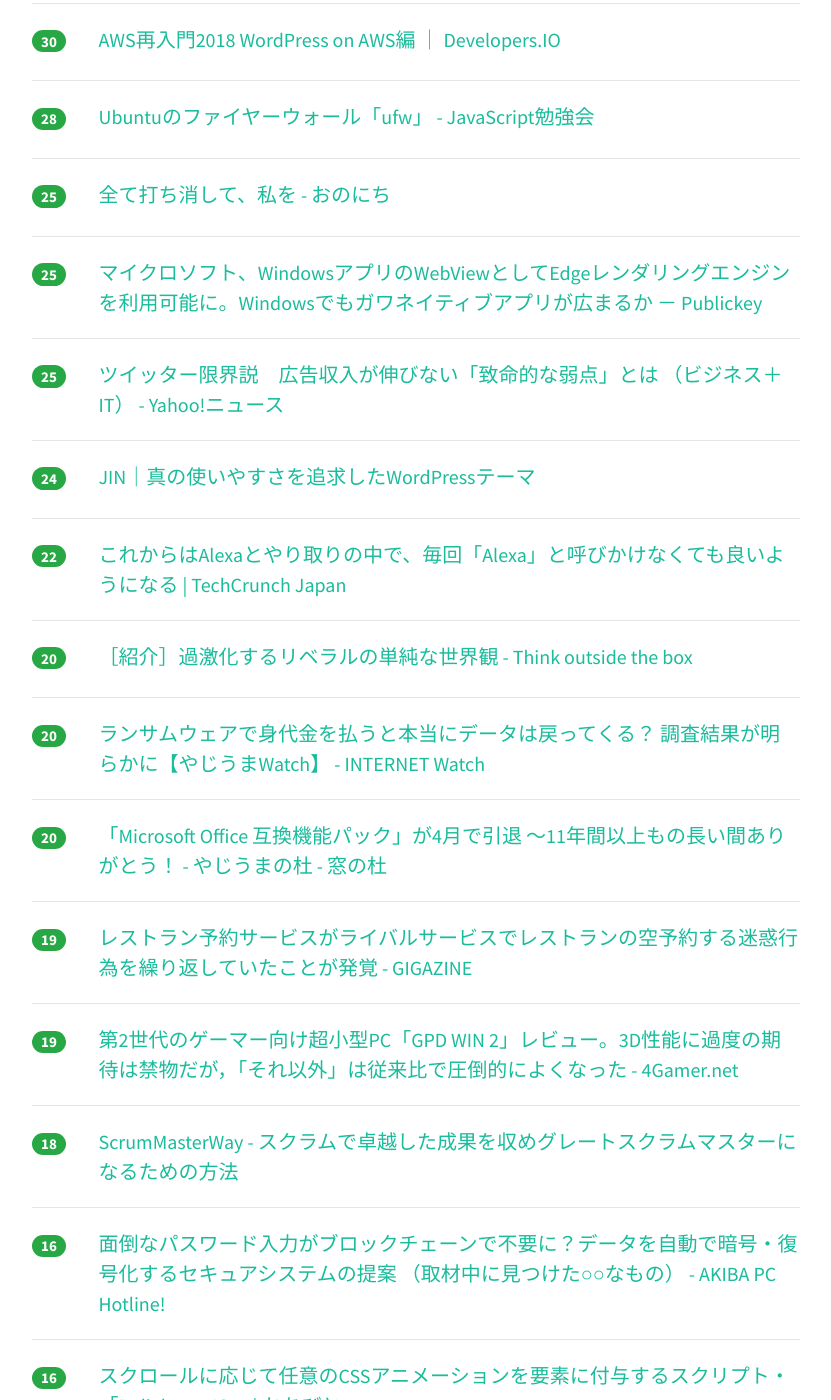
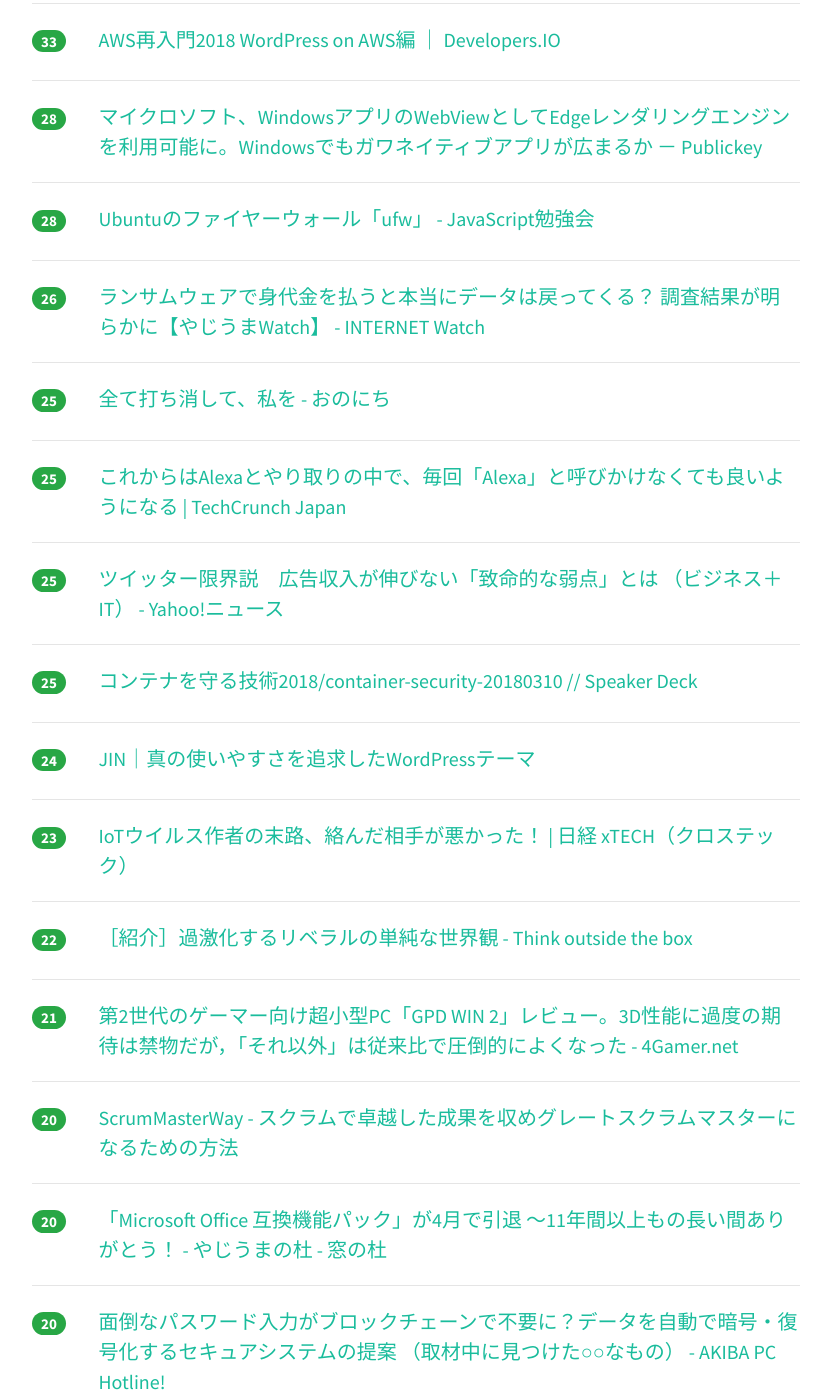
Before and after one commit to yatta47/hatena-matome-site, a Jekyll site: the page built from _posts/2018-03-12-hatena.md, in a window 1280 px wide and 1400 px high, scrolled down 993 px. Shown: the whole window, without its empty margins (224-1055 px from the left). Built offline with Jekyll 4.4.1, drawn with Linux system fonts in a browser that asks for light colours; nearby versions of some CDN libraries; some of the changed text lies outside the part shown.

Commit message:
Updated 2018-03-12

```diff
--- a/_posts/2018-03-12-hatena.md
+++ b/_posts/2018-03-12-hatena.md
@@ -1,54 +1,64 @@
 ---
 layout: post
 title:  "2018-03-12 はてぶIT"
-date:   2018-03-12 12:03:07
+date:   2018-03-12 13:02:34
 tags: [it-hotentry]
 ---
-30 件のデータあり
+31 件のデータあり
 
 <hr><div class="row">
-<div class="col-1"><span class="badge badge-pill badge-success h2">90</span></div>
+<div class="col-1"><span class="badge badge-pill badge-success h2">116</span></div>
 <div class="col-11"><a href='http://www.publickey1.jp/blog/18/windows_10apiwindows_mlwindows.html' target='_blank'>マイクロソフト、Windows 10に機械学習の実行環境とAPIを備えた「Windows ML」搭載へ。Windowsを学習済みモデルの実行プラットフォームに － Publickey</a></div>
 </div>
 <hr>
 <div class="row">
-<div class="col-1"><span class="badge badge-pill badge-success h2">49</span></div>
+<div class="col-1"><span class="badge badge-pill badge-success h2">72</span></div>
+<div class="col-11"><a href='http://hokoxjouhou.blog105.fc2.com/blog-entry-1129.html' target='_blank'>電子書籍の不満と解決への提言 - 情報管理LOG</a></div>
+</div>
+<hr>
+<div class="row">
+<div class="col-1"><span class="badge badge-pill badge-success h2">62</span></div>
+<div class="col-11"><a href='https://turingcomplete.fm/9' target='_blank'>9. 東大CPU実験で自作CPUにUnixを移植した話 (ぬるぽへ)</a></div>
+</div>
+<hr>
+<div class="row">
+<div class="col-1"><span class="badge badge-pill badge-success h2">60</span></div>
 <div class="col-11"><a href='https://anond.hatelabo.jp/20180311231447' target='_blank'>「漫画村で読みました」→NG 「図書館で読みました」→OK</a></div>
 </div>
 <hr>
 <div class="row">
-<div class="col-1"><span class="badge badge-pill badge-success h2">42</span></div>
-<div class="col-11"><a href='http://hokoxjouhou.blog105.fc2.com/blog-entry-1129.html' target='_blank'>電子書籍の不満と解決への提言 - 情報管理LOG</a></div>
+<div class="col-1"><span class="badge badge-pill badge-success h2">44</span></div>
+<div class="col-11"><a href='http://aoe-tk.hatenablog.com/entry/2018/03/11/203708' target='_blank'>Java Client Roadmap Updateによせて (前編) - AOEの日記</a></div>
 </div>
 <hr>
 <div class="row">
 <div class="col-1"><span class="badge badge-pill badge-success h2">39</span></div>
-<div class="col-11"><a href='http://aoe-tk.hatenablog.com/entry/2018/03/11/203708' target='_blank'>Java Client Roadmap Updateによせて (前編) - AOEの日記</a></div>
+<div class="col-11"><a href='http://datajournalismjp.github.io/handbook/' target='_blank'>ようこそ - データ・ジャーナリズム・ハンドブック</a></div>
 </div>
 <hr>
 <div class="row">
 <div class="col-1"><span class="badge badge-pill badge-success h2">38</span></div>
-<div class="col-11"><a href='https://turingcomplete.fm/9' target='_blank'>9. 東大CPU実験で自作CPUにUnixを移植した話 (ぬるぽへ)</a></div>
-</div>
-<hr>
-<div class="row">
-<div class="col-1"><span class="badge badge-pill badge-success h2">37</span></div>
-<div class="col-11"><a href='http://datajournalismjp.github.io/handbook/' target='_blank'>ようこそ - データ・ジャーナリズム・ハンドブック</a></div>
-</div>
-<hr>
-<div class="row">
-<div class="col-1"><span class="badge badge-pill badge-success h2">32</span></div>
 <div class="col-11"><a href='https://gigazine.net/news/20180312-broccoli-tree/' target='_blank'>SNSで写真を共有することの影響力と恐怖を語る「ブロッコリーの木」 - GIGAZINE</a></div>
 </div>
 <hr>
 <div class="row">
-<div class="col-1"><span class="badge badge-pill badge-success h2">30</span></div>
+<div class="col-1"><span class="badge badge-pill badge-success h2">33</span></div>
 <div class="col-11"><a href='https://dev.classmethod.jp/cloud/aws/2018-aws-re-entering-wordpress-on-aws/' target='_blank'>AWS再入門2018 WordPress on AWS編 ｜ Developers.IO</a></div>
 </div>
 <hr>
 <div class="row">
 <div class="col-1"><span class="badge badge-pill badge-success h2">28</span></div>
+<div class="col-11"><a href='http://www.publickey1.jp/blog/18/windowswebviewedgewindows.html' target='_blank'>マイクロソフト、WindowsアプリのWebViewとしてEdgeレンダリングエンジンを利用可能に。Windowsでもガワネイティブアプリが広まるか － Publickey</a></div>
+</div>
+<hr>
+<div class="row">
+<div class="col-1"><span class="badge badge-pill badge-success h2">28</span></div>
 <div class="col-11"><a href='http://jsstudy.hatenablog.com/entry/ufw_firewall-of-Ubuntu' target='_blank'>Ubuntuのファイヤーウォール「ufw」 - JavaScript勉強会</a></div>
+</div>
+<hr>
+<div class="row">
+<div class="col-1"><span class="badge badge-pill badge-success h2">26</span></div>
+<div class="col-11"><a href='https://internet.watch.impress.co.jp/docs/yajiuma/1110904.html' target='_blank'>ランサムウェアで身代金を払うと本当にデータは戻ってくる？ 調査結果が明らかに【やじうまWatch】 - INTERNET Watch</a></div>
 </div>
 <hr>
 <div class="row">
@@ -58,7 +68,7 @@ tags: [it-hotentry]
 <hr>
 <div class="row">
 <div class="col-1"><span class="badge badge-pill badge-success h2">25</span></div>
-<div class="col-11"><a href='http://www.publickey1.jp/blog/18/windowswebviewedgewindows.html' target='_blank'>マイクロソフト、WindowsアプリのWebViewとしてEdgeレンダリングエンジンを利用可能に。Windowsでもガワネイティブアプリが広まるか － Publickey</a></div>
+<div class="col-11"><a href='http://jp.techcrunch.com/2018/03/11/2018-03-10-now-you-can-have-a-conversation-with-alexa-without-screaming-hey-alexa-for-every-request/' target='_blank'>これからはAlexaとやり取りの中で、毎回「Alexa」と呼びかけなくても良いようになる | TechCrunch Japan</a></div>
 </div>
 <hr>
 <div class="row">
@@ -67,23 +77,33 @@ tags: [it-hotentry]
 </div>
 <hr>
 <div class="row">
+<div class="col-1"><span class="badge badge-pill badge-success h2">25</span></div>
+<div class="col-11"><a href='https://speakerdeck.com/pottava/container-security-20180310' target='_blank'>コンテナを守る技術2018/container-security-20180310 // Speaker Deck</a></div>
+</div>
+<hr>
+<div class="row">
 <div class="col-1"><span class="badge badge-pill badge-success h2">24</span></div>
 <div class="col-11"><a href='https://jin-theme.com/' target='_blank'>JIN｜真の使いやすさを追求したWordPressテーマ</a></div>
 </div>
 <hr>
 <div class="row">
+<div class="col-1"><span class="badge badge-pill badge-success h2">23</span></div>
+<div class="col-11"><a href='http://tech.nikkeibp.co.jp/atcl/nxt/column/18/00139/030600007/' target='_blank'>IoTウイルス作者の末路、絡んだ相手が悪かった！ | 日経 xTECH（クロステック）</a></div>
+</div>
+<hr>
+<div class="row">
 <div class="col-1"><span class="badge badge-pill badge-success h2">22</span></div>
-<div class="col-11"><a href='http://jp.techcrunch.com/2018/03/11/2018-03-10-now-you-can-have-a-conversation-with-alexa-without-screaming-hey-alexa-for-every-request/' target='_blank'>これからはAlexaとやり取りの中で、毎回「Alexa」と呼びかけなくても良いようになる | TechCrunch Japan</a></div>
+<div class="col-11"><a href='http://totb.hatenablog.com/entry/2018/03/12/000439' target='_blank'>［紹介］過激化するリベラルの単純な世界観 - Think outside the box</a></div>
+</div>
+<hr>
+<div class="row">
+<div class="col-1"><span class="badge badge-pill badge-success h2">21</span></div>
+<div class="col-11"><a href='http://www.4gamer.net/games/409/G040961/20180310006/' target='_blank'>第2世代のゲーマー向け超小型PC「GPD WIN 2」レビュー。3D性能に過度の期待は禁物だが，「それ以外」は従来比で圧倒的によくなった - 4Gamer.net</a></div>
 </div>
 <hr>
 <div class="row">
 <div class="col-1"><span class="badge badge-pill badge-success h2">20</span></div>
-<div class="col-11"><a href='http://totb.hatenablog.com/entry/2018/03/12/000439' target='_blank'>［紹介］過激化するリベラルの単純な世界観 - Think outside the box</a></div>
-</div>
-<hr>
-<div class="row">
-<div class="col-1"><span class="badge badge-pill badge-success h2">20</span></div>
-<div class="col-11"><a href='https://internet.watch.impress.co.jp/docs/yajiuma/1110904.html' target='_blank'>ランサムウェアで身代金を払うと本当にデータは戻ってくる？ 調査結果が明らかに【やじうまWatch】 - INTERNET Watch</a></div>
+<div class="col-11"><a href='https://scrummasterway.com/scrummasterway-ja.html' target='_blank'>ScrumMasterWay - スクラムで卓越した成果を収めグレートスクラムマスターになるための方法</a></div>
 </div>
 <hr>
 <div class="row">
@@ -92,27 +112,17 @@ tags: [it-hotentry]
 </div>
 <hr>
 <div class="row">
+<div class="col-1"><span class="badge badge-pill badge-success h2">20</span></div>
+<div class="col-11"><a href='https://akiba-pc.watch.impress.co.jp/docs/wakiba/find/1110603.html' target='_blank'>面倒なパスワード入力がブロックチェーンで不要に？データを自動で暗号・復号化するセキュアシステムの提案 （取材中に見つけた○○なもの） - AKIBA PC Hotline!</a></div>
+</div>
+<hr>
+<div class="row">
 <div class="col-1"><span class="badge badge-pill badge-success h2">19</span></div>
 <div class="col-11"><a href='https://gigazine.net/news/20180311-opentable-infuriates-restaurants-with-fake-reservations/' target='_blank'>レストラン予約サービスがライバルサービスでレストランの空予約する迷惑行為を繰り返していたことが発覚 - GIGAZINE</a></div>
 </div>
 <hr>
 <div class="row">
-<div class="col-1"><span class="badge badge-pill badge-success h2">19</span></div>
-<div class="col-11"><a href='http://www.4gamer.net/games/409/G040961/20180310006/' target='_blank'>第2世代のゲーマー向け超小型PC「GPD WIN 2」レビュー。3D性能に過度の期待は禁物だが，「それ以外」は従来比で圧倒的によくなった - 4Gamer.net</a></div>
-</div>
-<hr>
-<div class="row">
 <div class="col-1"><span class="badge badge-pill badge-success h2">18</span></div>
-<div class="col-11"><a href='https://scrummasterway.com/scrummasterway-ja.html' target='_blank'>ScrumMasterWay - スクラムで卓越した成果を収めグレートスクラムマスターになるための方法</a></div>
-</div>
-<hr>
-<div class="row">
-<div class="col-1"><span class="badge badge-pill badge-success h2">16</span></div>
-<div class="col-11"><a href='https://akiba-pc.watch.impress.co.jp/docs/wakiba/find/1110603.html' target='_blank'>面倒なパスワード入力がブロックチェーンで不要に？データを自動で暗号・復号化するセキュアシステムの提案 （取材中に見つけた○○なもの） - AKIBA PC Hotline!</a></div>
-</div>
-<hr>
-<div class="row">
-<div class="col-1"><span class="badge badge-pill badge-success h2">16</span></div>
 <div class="col-11"><a href='http://kachibito.net/useful-resource/delighters-js' target='_blank'>スクロールに応じて任意のCSSアニメーションを要素に付与するスクリプト・「Delighters.JS」 | かちびと.net</a></div>
 </div>
 <hr>
@@ -147,11 +157,6 @@ tags: [it-hotentry]
 </div>
 <hr>
 <div class="row">
-<div class="col-1"><span class="badge badge-pill badge-success h2">12</span></div>
-<div class="col-11"><a href='https://speakerdeck.com/pottava/container-security-20180310' target='_blank'>コンテナを守る技術2018/container-security-20180310 // Speaker Deck</a></div>
-</div>
-<hr>
-<div class="row">
 <div class="col-1"><span class="badge badge-pill badge-success h2">10</span></div>
 <div class="col-11"><a href='https://headlines.yahoo.co.jp/hl?a=20180309-00010003-newswitch-bus_all' target='_blank'>早大・慶大、図書館システム共同運用。ベンダー選びにみる国際標準 （ニュースイッチ） - Yahoo!ニュース</a></div>
 </div>
```
